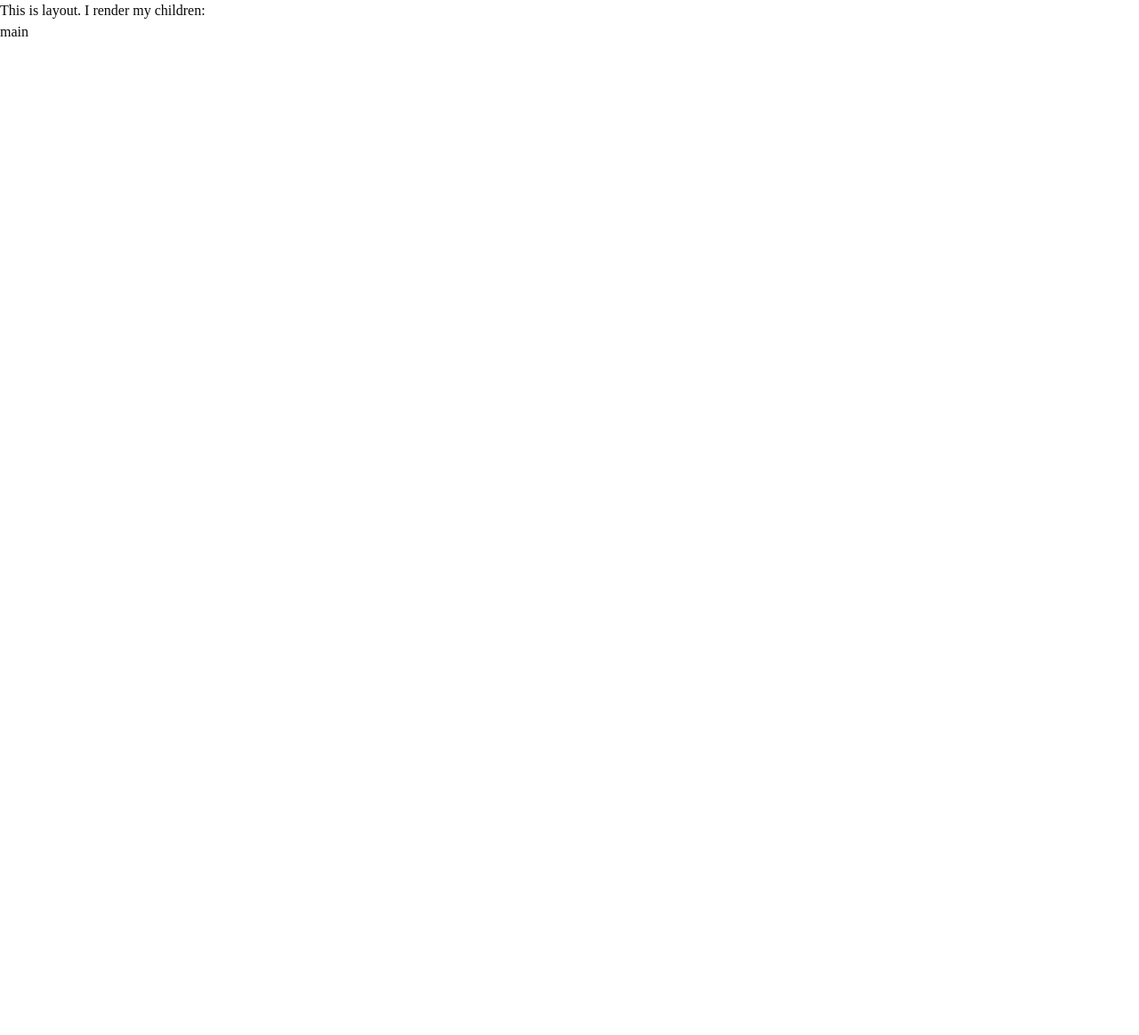
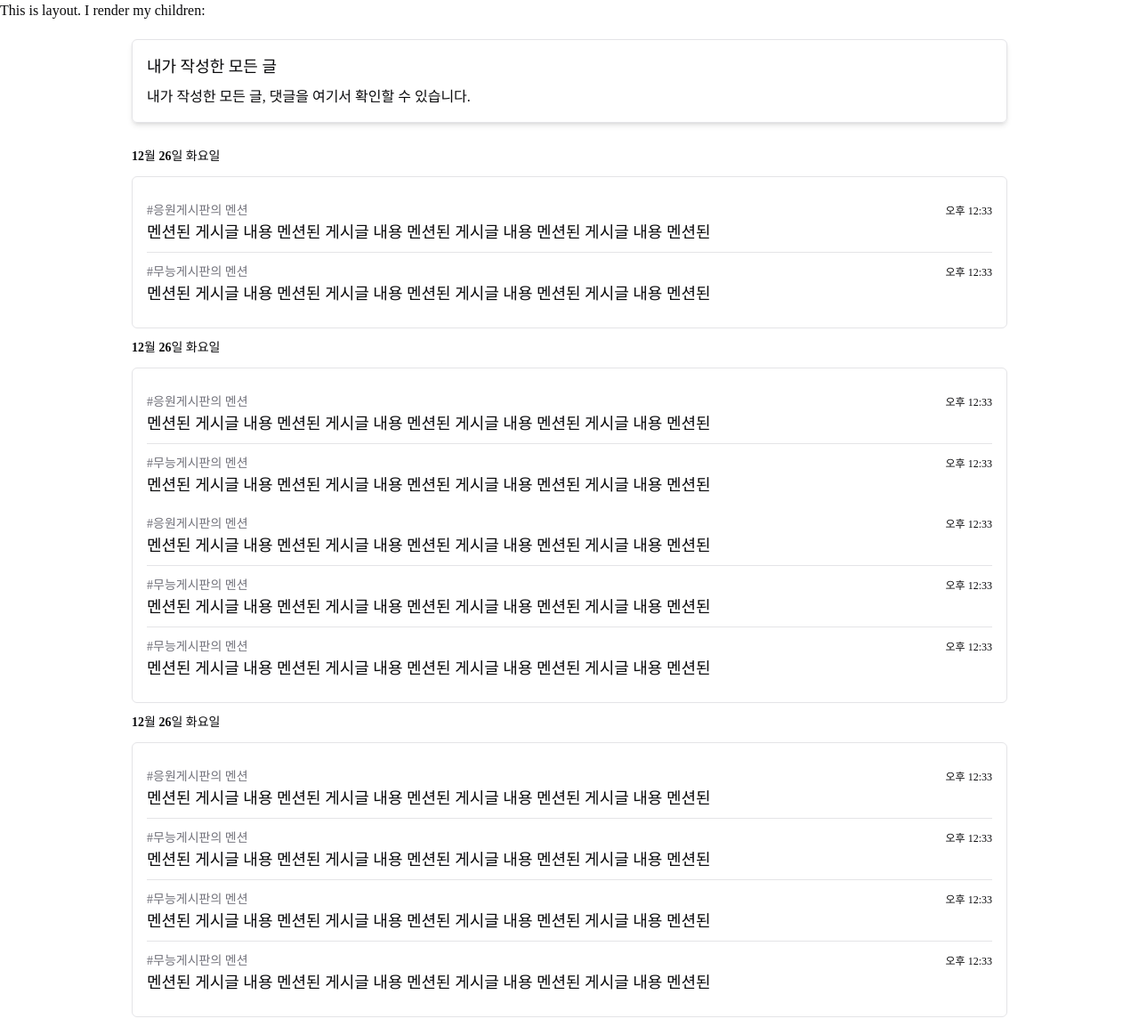
Before and after one commit to seongbin9786/simple-devnamu, a React (Vite) app: page /my-articles in a window 1280 px wide. Shown: the whole page at 89% size. Before the commit the page ends 800 px from the top, so only its background shows below. Built offline with nearby package versions, Linux system fonts and the light colour scheme.

Commit message:
feat: 내가 쓴 글 페이지 UI 구현

```diff
--- a/src/pages/MyArticlePage.tsx
+++ b/src/pages/MyArticlePage.tsx
@@ -1,5 +1,54 @@
-export interface Props {}
+import NotificationItemDemo from "@/components/NotificationItemDemo";
+import { Separator } from "@/registry/default/ui/separator";
 
-export default function MyArticlePage(props: Props) {
-    return <div>main</div>;
-}
+const Date = ({ date }: { date?: string }) => {
+    return <p className="font-bold py-3 text-sm">{date ?? "12월 26일 화요일"}</p>;
+};
+
+const MyArticleTop = () => {
+    return (
+        <div className="mb-4 p-4 h-auto w-100 rounded-md border shadow-md">
+            <p className="font-bold text-lg">내가 작성한 모든 글</p>
+            <p className="font-normal text-base mt-2">
+                내가 작성한 모든 글, 댓글을 여기서 확인할 수 있습니다.
+            </p>
+        </div>
+    );
+};
+
+const MyArticlePage = () => {
+    return (
+        <div className="p-5 w-4/5 m-auto">
+            <MyArticleTop />
+            <Date />
+            <div className="p-4 h-auto w-100 rounded-md border">
+                <NotificationItemDemo channel="응원" type="mention" />
+                <Separator />
+                <NotificationItemDemo channel="무능" type="mention" />
+            </div>
+            <Date />
+            <div className="p-4 h-auto w-100 rounded-md border">
+                <NotificationItemDemo channel="응원" type="mention" />
+                <Separator />
+                <NotificationItemDemo channel="무능" type="mention" />
+                <NotificationItemDemo channel="응원" type="mention" />
+                <Separator />
+                <NotificationItemDemo channel="무능" type="mention" />
+                <Separator />
+                <NotificationItemDemo channel="무능" type="mention" />
+            </div>
+            <Date />
+            <div className="p-4 h-auto w-100 rounded-md border">
+                <NotificationItemDemo channel="응원" type="mention" />
+                <Separator />
+                <NotificationItemDemo channel="무능" type="mention" />
+                <Separator />
+                <NotificationItemDemo channel="무능" type="mention" />
+                <Separator />
+                <NotificationItemDemo channel="무능" type="mention" />
+            </div>
+        </div>
+    );
+};
+
+export default MyArticlePage;
```
